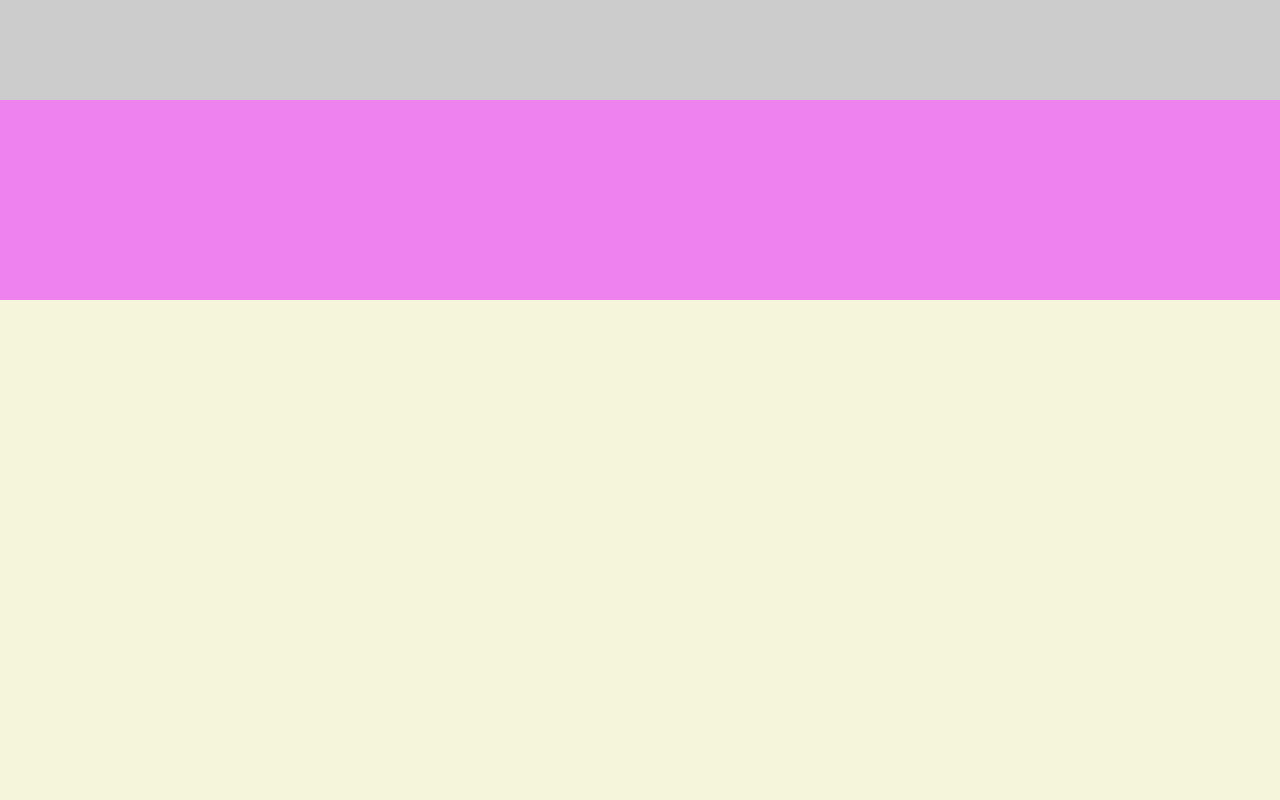
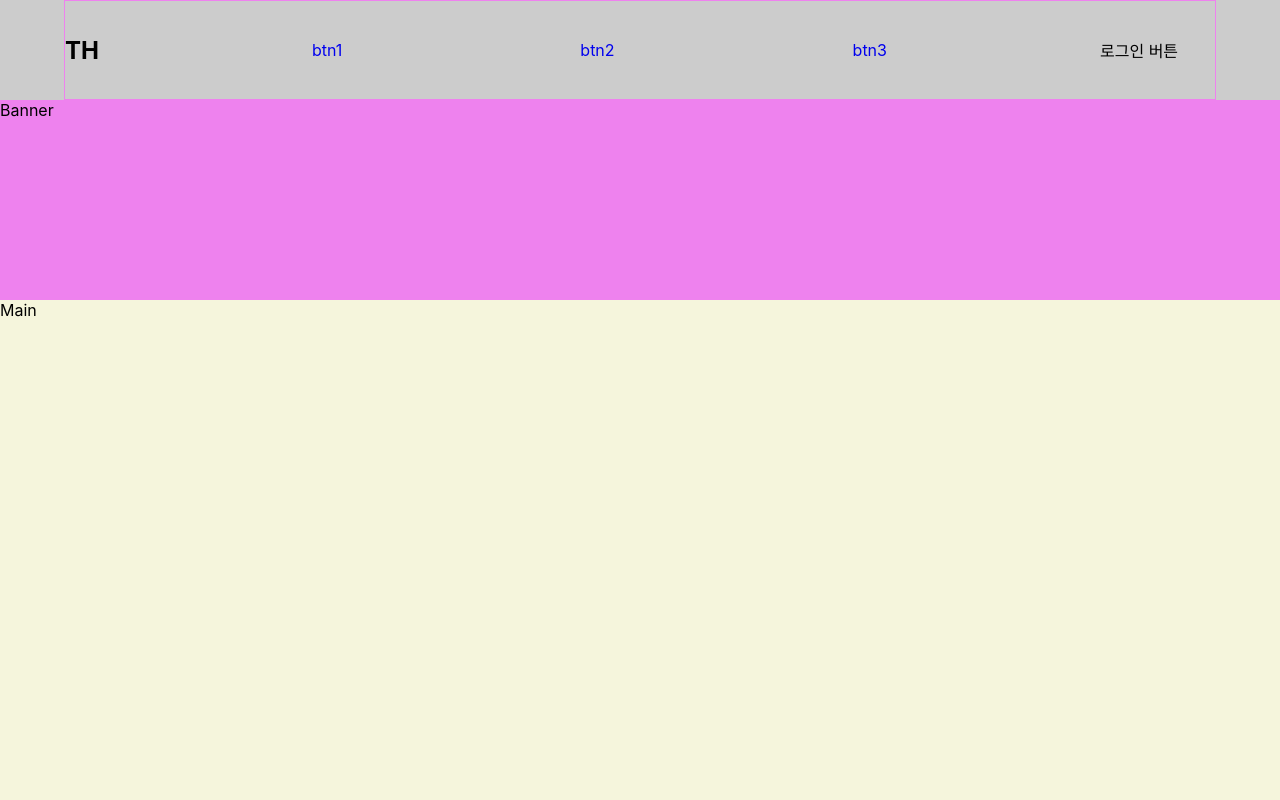
Before and after one commit to PiscesTH/hair-front, a React (Create React App) app: page / in a window 1280 px wide. Shown: the top 800 px of the page. Built offline with nearby package versions, Linux system fonts and the light colour scheme.

Commit message:
2025-01-18

```diff
--- a/src/App.js
+++ b/src/App.js
@@ -1,17 +1,16 @@
-import logo from "./logo.svg";
 import "./App.css";
 import { MainWrap, BodyWrap } from "./style/main.js";
 import { FooterWrap } from "./style/footer.js";
 import { TopBannerWrap } from "./style/banner.js";
-import { HeaderWrap } from "./style/header.js";
+import Header from "./components/header.js";
 
 function App() {
   return (
       <BodyWrap>
-        <HeaderWrap></HeaderWrap>
-        <TopBannerWrap></TopBannerWrap>
-        <MainWrap></MainWrap>
-        <FooterWrap></FooterWrap>
+        <Header></Header>
+        <TopBannerWrap>Banner</TopBannerWrap>
+        <MainWrap>Main</MainWrap>
+        <FooterWrap>Footer</FooterWrap>
       </BodyWrap>
   );
 }
--- /dev/null
+++ b/src/components/header.js
@@ -0,0 +1,22 @@
+import { NavLink } from "react-router-dom";
+import { HeaderBtn, HeaderContainer, HeaderLogo, HeaderNav, HeaderWrap } from "../style/headerStyle"
+
+
+const Header = () => {
+
+    return (
+        <HeaderWrap>
+            <HeaderContainer>
+            <HeaderLogo>TH</HeaderLogo>
+            <HeaderNav>
+                <NavLink to={"/"}>btn1</NavLink>
+                <NavLink to={"/"}>btn2</NavLink>
+                <NavLink to={"/"}>btn3</NavLink>
+            </HeaderNav>
+            <HeaderBtn>로그인 버튼</HeaderBtn>
+            </HeaderContainer>
+        </HeaderWrap>
+    );
+}
+
+export default Header;
--- a/src/index.js
+++ b/src/index.js
@@ -1,13 +1,16 @@
-import React from 'react';
-import ReactDOM from 'react-dom/client';
-import './index.css';
-import App from './App';
-import reportWebVitals from './reportWebVitals';
+import React from "react";
+import ReactDOM from "react-dom/client";
+import "./index.css";
+import App from "./App";
+import reportWebVitals from "./reportWebVitals";
+import { BrowserRouter } from "react-router-dom";
 
-const root = ReactDOM.createRoot(document.getElementById('root'));
+const root = ReactDOM.createRoot(document.getElementById("root"));
 root.render(
   <React.StrictMode>
-    <App />
+    <BrowserRouter>
+      <App />
+    </BrowserRouter>
   </React.StrictMode>
 );
 
--- a/src/style/Header.js
+++ /dev/null
@@ -1,12 +0,0 @@
-import styled from "styled-components"
-
-export const HeaderWrap = styled.div`
-    position: fixed;
-    top: 0;
-    left: 0;
-    width: 100%;
-    height: 100px;
-    background-color: #ccc;
-    z-index: 1;
-    grid-area: header;
-`;
--- /dev/null
+++ b/src/style/headerStyle.js
@@ -0,0 +1,42 @@
+import styled from "styled-components"
+
+export const HeaderWrap = styled.div`
+    position: fixed;
+    top: 0;
+    left: 0;
+    width: 100%;
+    height: 100px;
+    background-color: #ccc;
+    z-index: 1;
+    grid-area: header;
+    display: flex;
+    justify-content: center;
+    align-items: center;
+`;
+
+export const HeaderContainer = styled.div`
+    width: 90%;
+    height: 100%;
+    border: 1px solid violet;
+    display: flex;
+    flex-direction: row;
+    justify-content: space-between;
+    align-items: center;
+`;
+
+export const HeaderLogo = styled.div`
+    font-weight: bold;
+    font-size: 24px;
+`;
+
+export const HeaderNav = styled.nav`
+    width: 50%;
+    display: flex;
+    gap: 10px;
+    justify-content: space-between;
+    flex-direction: row;
+`;
+
+export const HeaderBtn = styled.div`
+    width: 10%;
+`;
```
